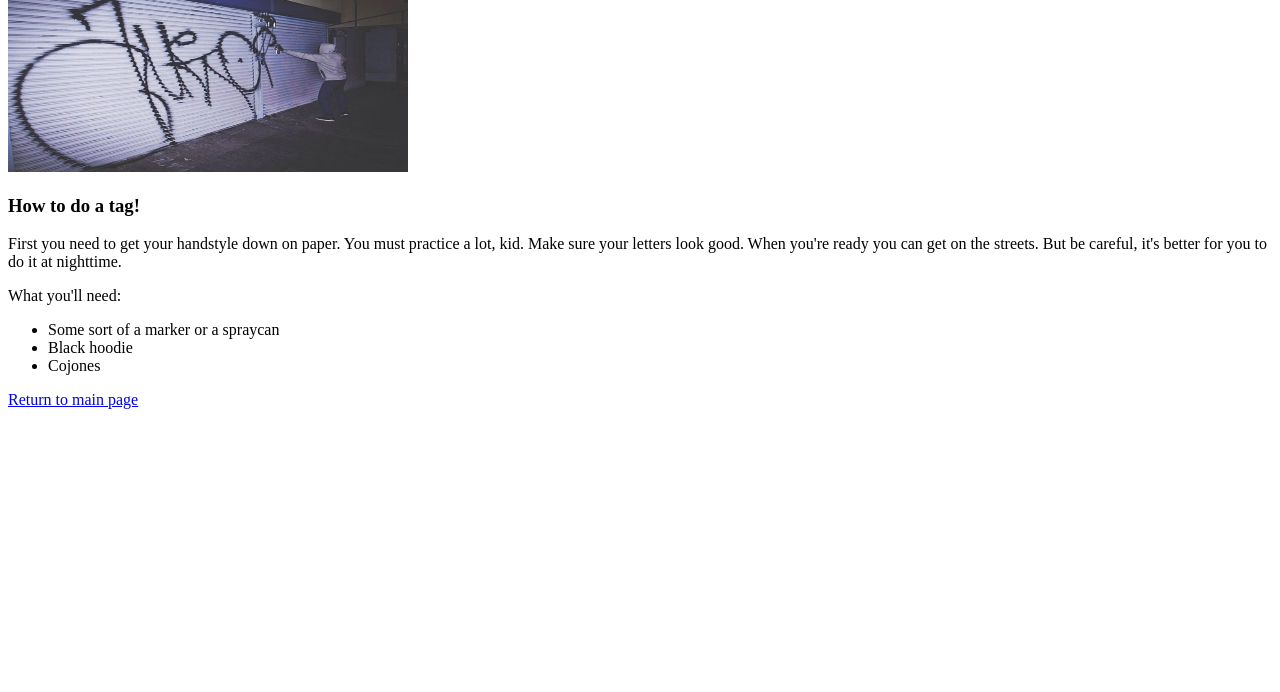
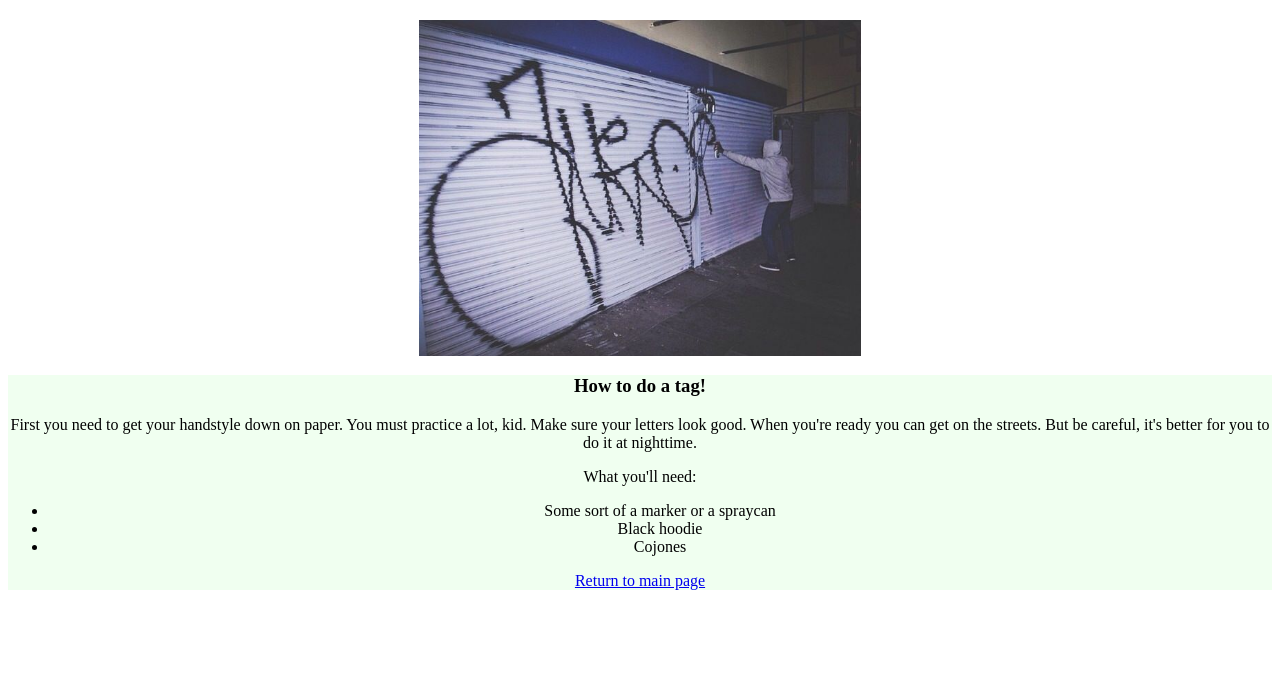
Before and after one commit to mihapehlic/odin_recipes, a plain HTML site: page recipes/tag.html in a window 1280 px wide. Shown: the part 108-800 px from the top of the page. Drawn offline with Linux system fonts and the light colour scheme.

Commit message:
added style

```diff
--- a/index.css
+++ b/index.css
@@ -7,7 +7,7 @@ h1 {
     font-family: Arial, Helvetica, sans-serif;
 }
 
-div {
+div.index {
     margin: auto;
     width: 200px;
     height: 85px;
@@ -17,8 +17,13 @@ div {
     font-family: Arial, Helvetica, sans-serif;
 }
 
+div.tag {
+    background-color: honeydew;
+    text-align: center;
+}
+
 img {
-    width: 50%;
+    width: 35%;
     display: block;
     margin-left: auto;
     margin-right: auto;
--- a/recipes/tag.html
+++ b/recipes/tag.html
@@ -3,11 +3,13 @@
     <head>
         <title>Tag</title>
         <meta charset="UTF-8"/>
+        <link rel="stylesheet" href="../index.css"/>
     </head>
 
     <body>
         <h1 id="header">Tag!</h1>
-        <img src="../images/tag.jpg" alt="a talented artist" style="width: 400px;height: 200px;">
+        <img src="../images/tag.jpg" alt="a talented artist">
+        <div class="tag">
             <h3>How to do a tag!</h3>
             <p>First you need to get your handstyle down on paper. You must practice a lot, kid.
             Make sure your letters look good. When you're ready you can get on the streets. But be careful, it's better for you to do it at nighttime.
@@ -20,5 +22,6 @@
                 </ul>
             </p>
             <a href="../index.html">Return to main page</a>
+        </div>
     </body>
 </html>
```
Also changed, not shown: index.html (+2 -2 lines). Lines whose indentation alone changed are shown as unchanged.
